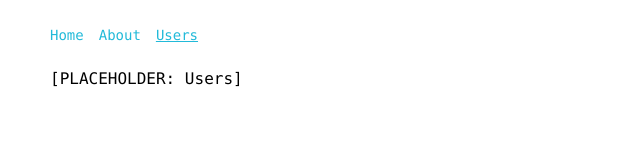
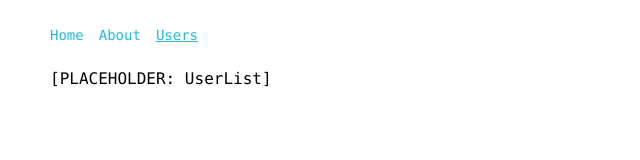
Before and after one commit to MoonHighway/learning-graphql, a Next.js app in the folder nextjs-with-apollo/: page /users in a window 1280 px wide. Shown: the top 160 px of the page, without its empty margins (0-640 px from the left). Built offline with nearby package versions, Linux system fonts and the light colour scheme.

Commit message:
Added placeholder UserList component

```diff
--- /dev/null
+++ b/nextjs-with-apollo/components/UserList.js
@@ -0,0 +1,9 @@
+import { Fragment } from 'react'
+
+export default function UserList () {
+  return (
+    <Fragment>
+      [PLACEHOLDER: UserList]
+    </Fragment>
+  )
+}
--- a/nextjs-with-apollo/pages/users.js
+++ b/nextjs-with-apollo/pages/users.js
@@ -1,9 +1,10 @@
 import App from '../components/App'
 import Header from '../components/Header'
+import UserList from '../components/UserList'
 
 export default () => (
   <App>
     <Header />
-    [PLACEHOLDER: Users]
+    <UserList />
   </App>
 )
```
